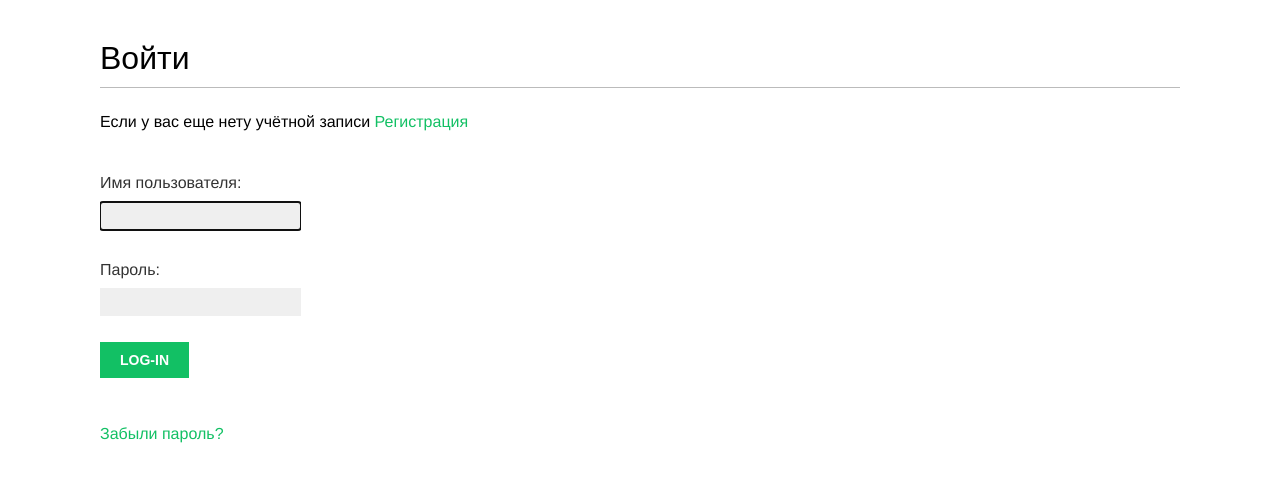
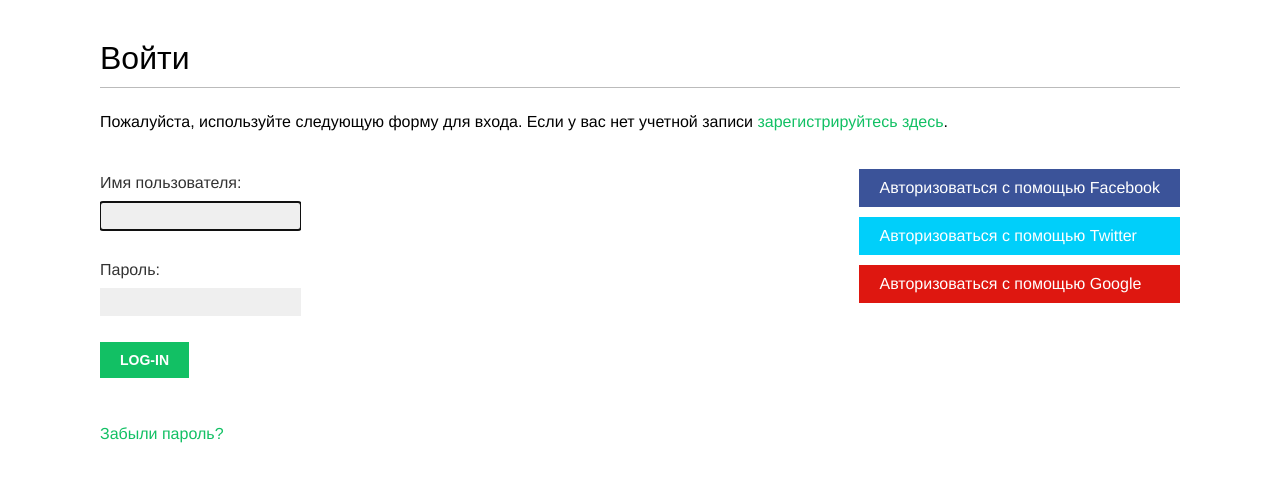
Before and after one commit to Vud18/django-bookmarks, a Django app: page /account/login/ in a window 1280 px wide. Shown: the part 47-529 px from the top of the page. Run offline with Django 4.2, Linux system fonts and the light colour scheme; some web fonts are replaced.

Commit message:
текст на русском

```diff
--- a/bookmarks/account/templates/registration/login.html
+++ b/bookmarks/account/templates/registration/login.html
@@ -6,13 +6,13 @@
   <h1>Войти</h1>
   {% if form.errors %}
     <p>
-      Your username and password didn't match.
-      Please try again.
+      Ваше имя пользователя и пароль не совпали.
+       Пожалуйста, попробуйте еще раз.
     </p>
   {% else %}
     <p>
-      Если у вас еще нету учётной записи
-      <a href="{% url "register" %}"> Регистрация</a>
+      Пожалуйста, используйте следующую форму для входа.
+      Если у вас нет учетной записи <a href="{% url "register" %}">зарегистрируйтесь здесь</a>.
     </p>
   {% endif %}
   <div class="login-form">
@@ -28,4 +28,23 @@
       </a>
     </p>
   </div>
+  <div class="social">
+    <ul>
+      <li class="facebook">
+        <a href="{% url "social:begin" "facebook" %}">
+          Авторизоваться с помощью Facebook
+        </a>
+      </li>
+      <li class="twitter">
+        <a href="{% url "social:begin" "twitter" %}">
+          Авторизоваться с помощью Twitter
+        </a>
+      </li>
+      <li class="google">
+        <a href="{% url "social:begin" "google-oauth2" %}">
+          Авторизоваться с помощью Google
+        </a>
+      </li>
+    </ul>
+  </div>
 {% endblock %}
```
